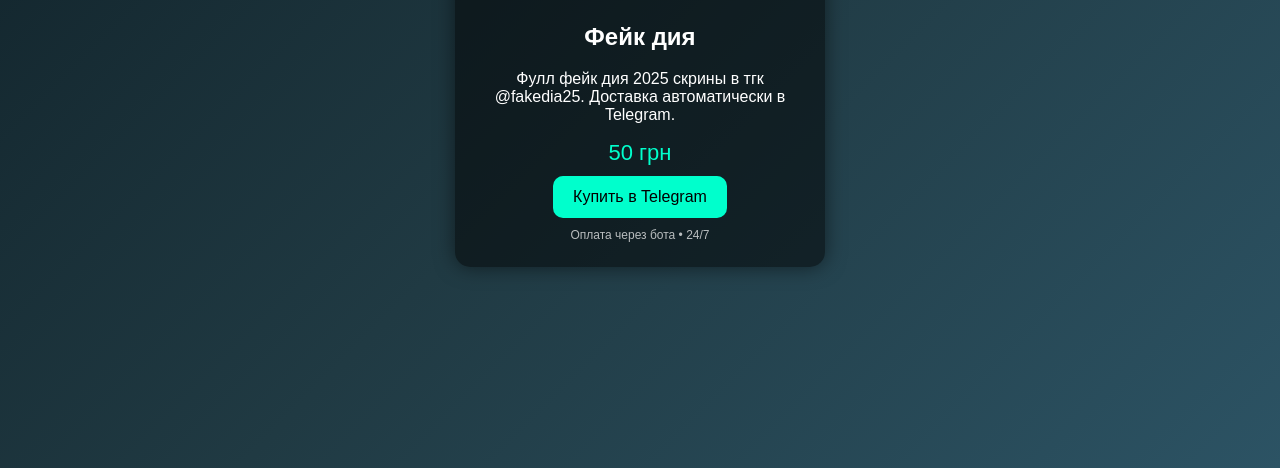
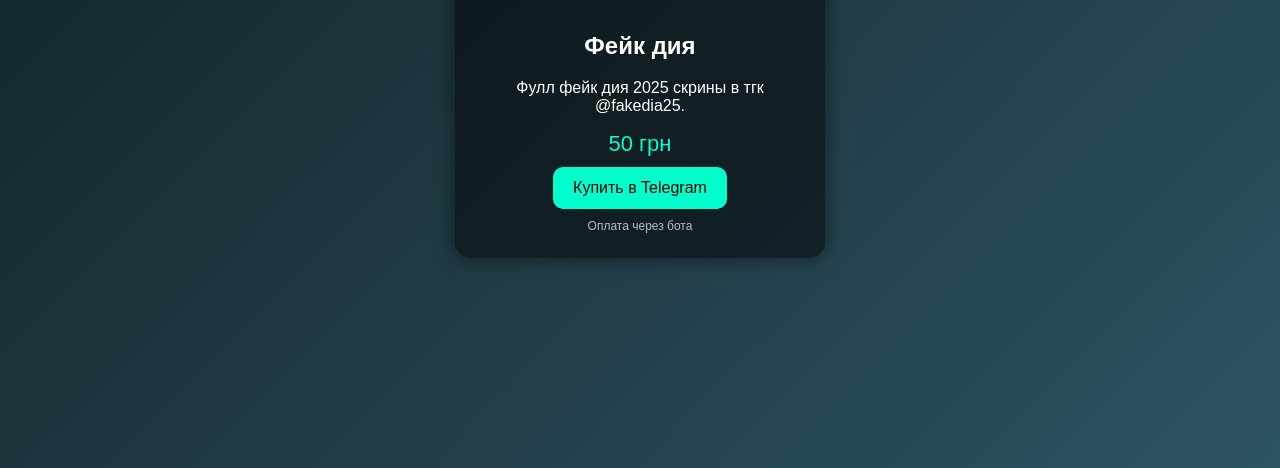
Before and after one commit to fakedia2025/fakedia2025.github.io, a plain HTML site: page index.html in a window 1280 px wide. Shown: the part 332-800 px from the top of the page. Drawn offline with Linux system fonts and the light colour scheme.

Commit message:
Update index.html

```diff
--- a/index.html
+++ b/index.html
@@ -56,16 +56,16 @@ button:hover {
     <img src="https://play-lh.googleusercontent.com/bncoMFDCd2t_MPM1RqkCWemVcUVtbRWIL_frA_b4K9oa_K7jrTe5j5VhK4EW8RVhzP8j">
 
     <h2>Фейк дия</h2>
-    <p>Фулл фейк дия 2025 скрины в тгк @fakedia25. Доставка автоматически в Telegram.</p>
+    <p>Фулл фейк дия 2025 скрины в тгк @fakedia25.</p>
 
     <div class="price">50 грн</div>
 
-    <button onclick="location.href='https://t.me/fakedia25BOT'">
+    <button onclick="location.href='https://t.me/fakedia25'">
         Купить в Telegram
     </button>
 
     <div class="footer">
-        Оплата через бота • 24/7
+        Оплата через бота
     </div>
 </div>
 
```
